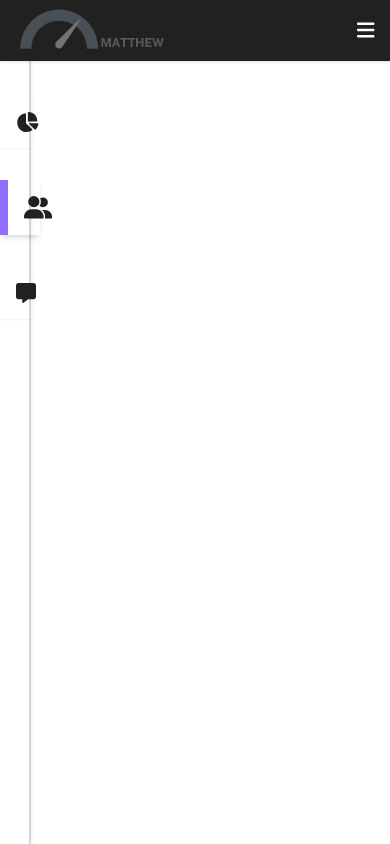
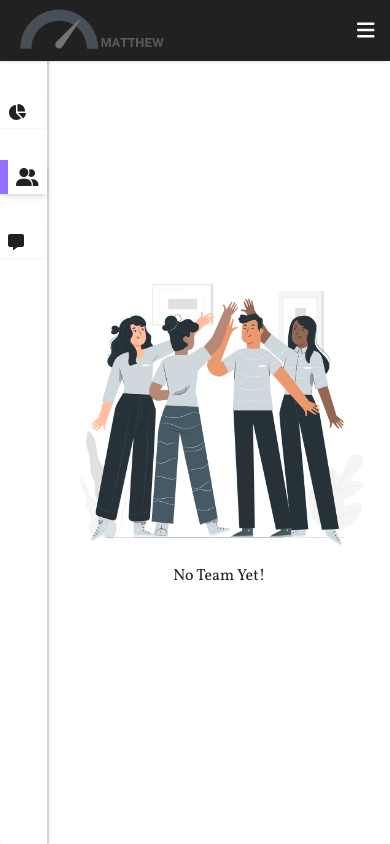
Before and after one commit to Akpanjoseph/Matthew, a React (Vite) app: page /dashboard in a window 390 px wide. Both pictures are taken after a click on the element 16 px from the left and 208 px from the top of the page. Built offline with nearby package versions, Linux system fonts and the light colour scheme.

Commit message:
working the team feature

```diff
--- a/src/Pages/DashBoard/Component/Meeting.tsx
+++ b/src/Pages/DashBoard/Component/Meeting.tsx
@@ -1,8 +1,13 @@
+import teamSpirit from '../../../assert/Messages.gif'
 
 const Meeting = ()=>{
     return(
-        <div>
-                <p>Meeting</p>
+        <div className="flex justify-center item-center w-full h-full">
+            <div className="flex flex-col justify-center items-center">
+            <img src={teamSpirit} alt="" className="w-[90%] lg:w-[90%]" />
+            <p>No Inbox Yet!</p>
+            {/* {displayModal} */}
+          </div>
         </div>
     )
 }
--- a/src/Pages/DashBoard/Component/ProjectSection/ProjectCard.tsx
+++ b/src/Pages/DashBoard/Component/ProjectSection/ProjectCard.tsx
@@ -41,7 +41,7 @@ const Projects = () => {
     display ?
     <Task/>
     :
-    <div className="text-dark pt-[10%] px-2 grid  grid-cols-1 md:grid-cols-2 ">
+    <div className="text-dark pt-[10%] px-2 grid  grid-cols-1 md:grid-cols-3 ">
       {userProject.map((data) => {
         // const counter =
         return (
--- a/src/Pages/DashBoard/Component/ProjectSection/TaskSection/MileStones.tsx
+++ b/src/Pages/DashBoard/Component/ProjectSection/TaskSection/MileStones.tsx
@@ -68,7 +68,7 @@ const Task = () => {
   }
 
   return (
-    <div className="">
+    <div className="mx-0">
 
 
       <div className="flex justify-between items-center w-full lg:px-2  flex-col space-y-5 lg:flex-row lg:space-x-2">
@@ -147,7 +147,7 @@ const Task = () => {
 
 
       {/* card */}
-      <div className="text-dark pt-[2%] px-2  ">
+      <div className="text-dark pt-[2%] lg:px-2 px-1 ">
         {task.map((data) => {
           return (
             <div key={data.id}>
--- a/src/Pages/DashBoard/DashBoard.tsx
+++ b/src/Pages/DashBoard/DashBoard.tsx
@@ -19,6 +19,7 @@ import Team from "./Team";
 // import { useStore } from "../../Store/store";
 import Tippy from '@tippyjs/react'
 import 'tippy.js/dist/tippy.css'
+import Meeting from "./Component/Meeting";
 
 const DashBoard = () => {
 
@@ -63,26 +64,26 @@ const DashBoard = () => {
 
       {/* main dash board section */}
       <div className="flex w-full h-full lg:space-x-4">
-        <section className="w-[8%] pt-4  rounded-sm  justify-center h-screen border-r-2 border-gray-300 shadow-md  md:flex">
+        <section className="w-[14%] lg:w-[8%] pt-4  rounded-sm  justify-center h-screen border-r-2 border-gray-300 shadow-md  md:flex">
 
           <aside className="w-full flex flex-col text-center pt-20  space-y-8  ">
 
           <Tippy content='Projects' placement="right">
-            <p className={`flex  text-dark p-4  ${active == 1 ? 'border-l-8 border-secondary   shadow-md text-lg  ' : 'shadow-sm'}  hover:text-white hover:bg-secondary hover:rounded-md `} onClick={()=> ( setDisplay(<CreateProject/>), setActive(1))}>
-              <FontAwesomeIcon icon={faPieChart} size="lg" />
+            <p className={`flex  text-dark p-2 lg:p-4  ${active == 1 ? 'border-l-8 border-secondary   shadow-md text-lg  ' : 'shadow-sm'}  hover:text-white hover:bg-secondary hover:rounded-md `} onClick={()=> ( setDisplay(<CreateProject/>), setActive(1))}>
+              <FontAwesomeIcon icon={faPieChart}  className="text-md lg:text-xl" />
             </p>
           </Tippy>
 
             <Tippy content='Teams' placement="right">
-            <p className={`flex  text-dark p-4  ${active == 2 ? 'border-l-8 border-secondary   shadow-md text-lg  ' : 'shadow-sm'}  hover:text-white hover:bg-secondary hover:rounded-md `} onClick={()=> (setDisplay(<Team/>), setActive(2))}>
-              <FontAwesomeIcon icon={faUserFriends} size="lg" />
+            <p className={`flex  text-dark p-2 lg:p-4   ${active == 2 ? 'border-l-8 border-secondary   shadow-md text-lg  ' : 'shadow-sm'}  hover:text-white hover:bg-secondary hover:rounded-md `} onClick={()=> (setDisplay(<Team/>), setActive(2))}>
+              <FontAwesomeIcon icon={faUserFriends} className="text-md lg:text-xl" />
             </p>
             </Tippy>
 
 
           <Tippy content='Inbox' placement="right">
-            <p className={`flex  text-dark p-4  ${active == 3 ? 'border-l-8 border-secondary   shadow-md text-lg  ' : 'shadow-sm'}  hover:text-white hover:bg-secondary hover:rounded-md `} onClick={()=> (setDisplay(<Team/>), setActive(3))}>
-              <FontAwesomeIcon icon={faMessage} size="lg" />
+            <p className={`flex  text-dark p-2 lg:p-4  ${active == 3 ? 'border-l-8 border-secondary   shadow-md text-lg  ' : 'shadow-sm'}  hover:text-white hover:bg-secondary hover:rounded-md `} onClick={()=> (setDisplay(<Meeting/>), setActive(3))}>
+              <FontAwesomeIcon icon={faMessage} className="text-md lg:text-xl" />
             </p>
           </Tippy>
 
--- a/src/Pages/DashBoard/Team.tsx
+++ b/src/Pages/DashBoard/Team.tsx
@@ -1,7 +1,13 @@
+import teamSpirit from '../../assert/Team spirit.gif'
+
 const Team = () =>{
     return(
-        <div>
-            <p>Team</p>
+        <div className="flex justify-center item-center w-full h-full">
+            <div className="flex flex-col justify-center items-center">
+            <img src={teamSpirit} alt="" className="w-[90%] lg:w-[90%]" />
+            <p>No Team Yet!</p>
+            {/* {displayModal} */}
+          </div>
         </div>
     )
 }
```
